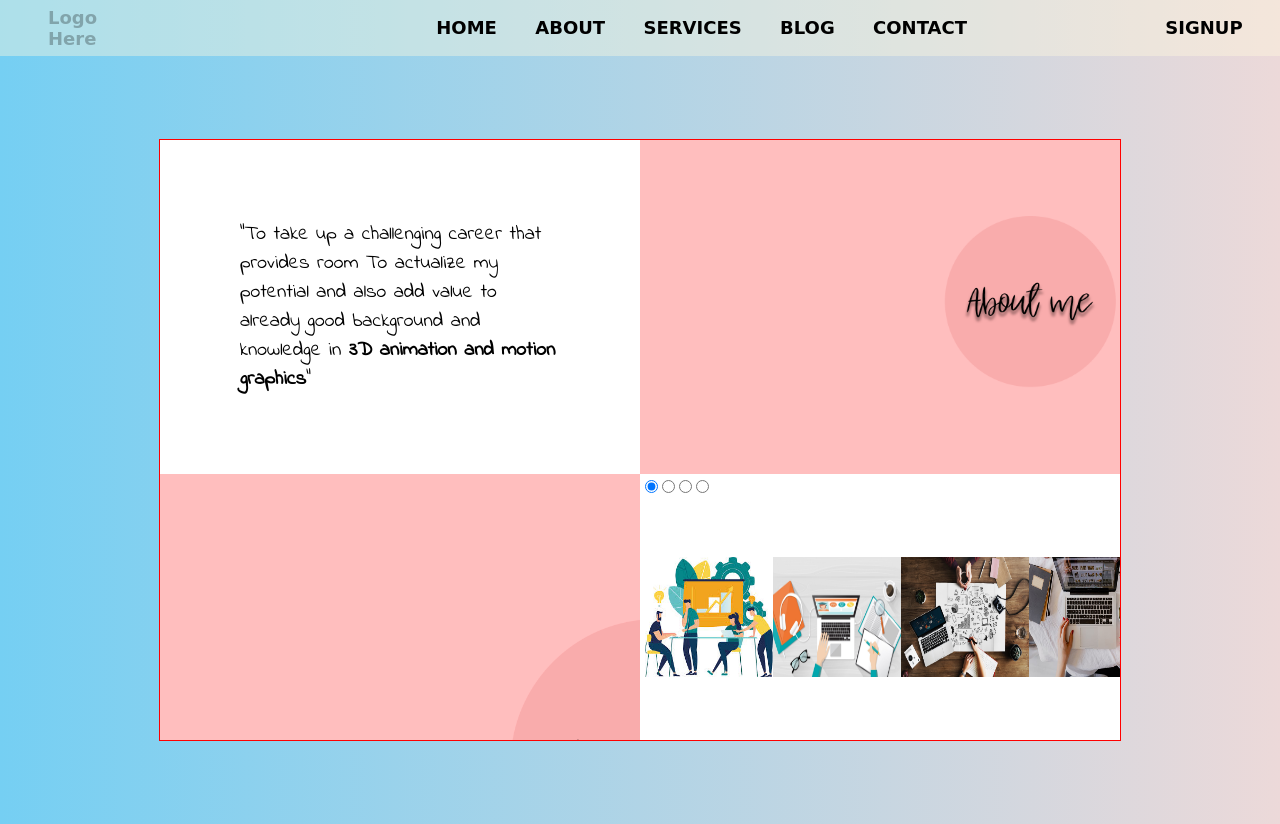
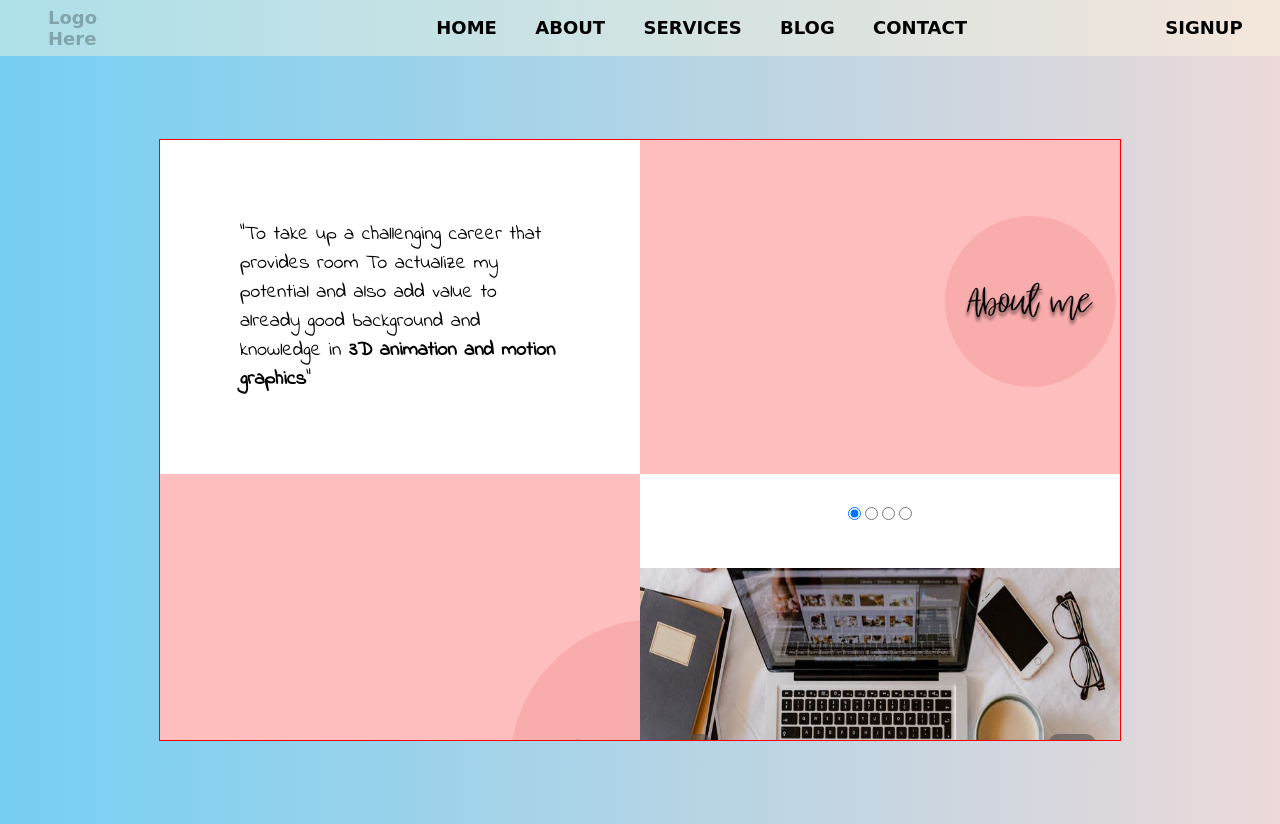
Before and after one commit to narisettiashok/AnimaBlog, a plain HTML site: page portfolio.html in a window 1280 px wide. Shown: the top 824 px of the page. Drawn offline with Linux system fonts and the light colour scheme; a web font is replaced by a local one.

Commit message:
Portfolio Updating

```diff
--- a/app.js
+++ b/app.js
@@ -171,13 +171,17 @@ const servicePara = document.querySelectorAll(".servicepara");
 
 
 
-// Image Slide
+// Image Appear
 
 const slides = document.querySelectorAll('.slide');
 const slidescontainer = document.querySelector('.slider-container');
+const sliderContainerDescription = document.querySelector(".slider-container-description");
 const slideimg = document.querySelectorAll('.slideimg');
 const arrows = document.querySelectorAll('.btn');
 const radiobtn = document.querySelectorAll('.radiobtn');
+
+console.log(slidescontainer);
+console.log(sliderContainerDescription);
 
 let count = 1;
 slideimage();
--- a/portfolio.html
+++ b/portfolio.html
@@ -52,16 +52,16 @@
                                 </div>
                                 <div class="slider-containermain">
                                     <div class="slider-container">
-                                            <img class="slideimg" src="./Background/img1.jfif" alt="work1">
-                                            <img class="slideimg" src="./Background/img2.jfif" alt="work2">
-                                            <img class="slideimg" src="./Background/img3.jpeg" alt="work3">
-                                            <img class="slideimg" src="./Background/img4.jpg" alt="work4">
+                                            <img class="slideimg img1" src="./Background/img1.jfif" alt="work1">
+                                            <img class="slideimg img2" src="./Background/img2.jfif" alt="work2">
+                                            <img class="slideimg img3" src="./Background/img3.jpeg" alt="work3">
+                                            <img class="slideimg img4" src="./Background/img4.jpg" alt="work4">
                                     </div>
                                     <div class="slider-container-description">
-                                            <h1> Work 1 </h1>
-                                            <h1> Work 2 </h1>
-                                            <h1> Work 3 </h1>
-                                            <h1> Work 4 </h1>
+                                            <h1 class="heading1"> Work 1 </h1>
+                                            <h1 class="heading2"> Work 2 </h1>
+                                            <h1 class="heading3"> Work 3 </h1>
+                                            <h1 class="heading4"> Work 4 </h1>
                                     </div>
                                 </div>
                                 <div class="slider-arrows">
--- a/stylehome.css
+++ b/stylehome.css
@@ -259,11 +259,11 @@ body {
     background-color: green;
 }
 .whatido-content {
-    margin: auto;
     flex: 1;
     width: 37.5vw;
     height: 75vh;
     background-color: white;
+    margin: 0px;
     display: flex;
     align-items: center;
     justify-content: center;
@@ -271,86 +271,113 @@ body {
 .whatido-para {
     width: 100%;
     height: 100%;
+    display: flex;
+    justify-content: center;
+    align-content: center;
 }
 .slides {
     width:100%;
     height: 100%;
-    margin: 5px;
+    position: relative;
+}
+.radio-btn {
+    margin: 2rem 0rem 0rem 0rem;
+    text-align: center;
+}
+.radiobtn:hover {
+    cursor: pointer;
 }
 .slider-containermain {
+    height: 60vh;
     display: flex;
     flex-direction: row;
     align-items: center;
-    overflow: hidden;
+    position: relative;
 }
 .slider-container {
     display: flex;
     flex-direction: row;
     align-items: center;
-    transform: translateX(-0%);
+    position: relative;
 }
-.slide {
-    position: relative;
-    margin-top: 1%;
-    margin-right: 20%;
-    margin-left: 1%;
+.slideimg {
+    width:37.5vw;
+    height: 45vh;
+    margin-bottom: 2rem;
+    text-align: center;
+    transition: .5s;
+    position: absolute;
 }
+.slideimg:hover {
+    cursor: pointer;
+    /* box-shadow: 1px 1px 10px 1px rgba(233, 229, 229, 0.733),
+                -1px -1px 10px 1px rgba(233,229,229,0.733),
+                -1px 1px 10px 1px rgba(233,229,229,0.733),
+                1px -1px 10px 1px rgba(233,229,229,0.733); */
+}
+.img1 {
+    z-index: 1;
+}
+
+.img2 {
+    z-index: 2;
+}
+.img3 {
+    z-index:3;
+}
+.img4 {
+    z-index:4;
+}
+
 .slider-container-description h1 {
     font-family: 'Lobster', cursive;
     background-color: rgb(240, 184, 193);
-    margin: 10% auto;
     width: 160px;
     text-align: center;
-    transform: rotate(-10deg);
+    position: absolute;
+    bottom: 0%;
+    left: 40%;
 }
-.slideimg {
-    width:10vw;
-    height: 15vh;
-    text-align: center;
-    transition: .5s;
+
+.heading1 {
+    z-index: 1;
 }
-.slideimg:hover {
-    cursor: pointer;
+.heading2 {
+    z-index: 2;
 }
-.slideimg:hover {
-    box-shadow: 1px 1px 10px 1px rgba(233, 229, 229, 0.733),
-                -1px -1px 10px 1px rgba(233,229,229,0.733),
-                -1px 1px 10px 1px rgba(233,229,229,0.733),
-                1px -1px 10px 1px rgba(233,229,229,0.733);
+.heading3 {
+    z-index: 3;
 }
+.heading4 {
+    z-index: 4;
+}
+
 .slider-arrows {
+    position: relative;
+    top: -45%;
     z-index: 100;
+    background-color: transparent;
 }
 .slider-arrows svg {
-    background-color: black ;
-    color:white;
+    background-color: rgba(255, 255, 255, 0.315) ;
+    color:rgba(0, 0, 0, 0.411);
     border-radius: 10px;
     transition: .5s;
 }
 .slider-arrows svg:hover {
     background-color: white;
-    color:rgb(240, 184, 193);
-    border-radius: 2px;
+    color:rgb(15, 15, 15);
     cursor:pointer;
 }
-.radio-btn {
-    margin: 0px;
-}
-.radiobtn:hover {
-    cursor: pointer;
-}
+
 #arrowleft {
     position: absolute;
-    top: 150%;
-    left: 57%;
-
+    left: 5%;
 }
 #arrowright {
     position: absolute;
-    top: 150%;
-    right: 2%;
+    right: 5%;
 }
-
 
 .whatilearn {
     background-image: url('./Background/aboutme.png');
```
